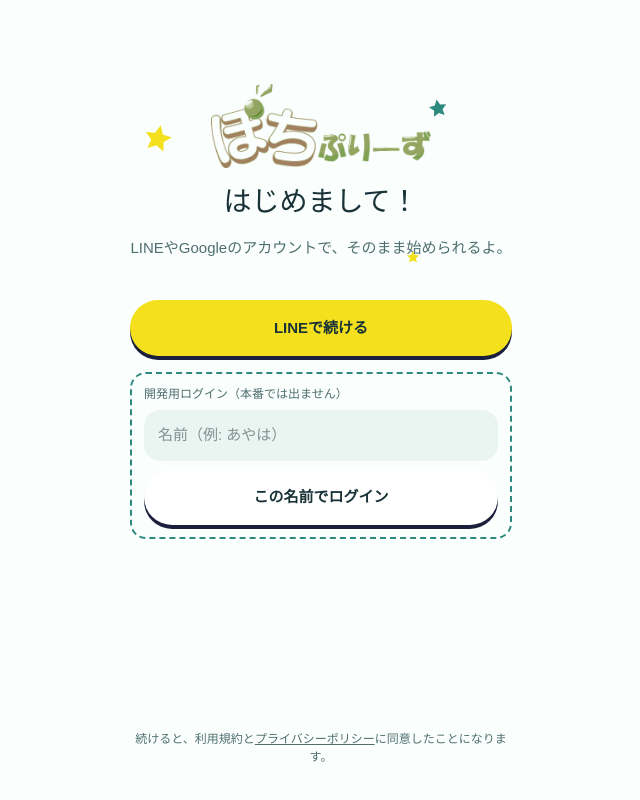
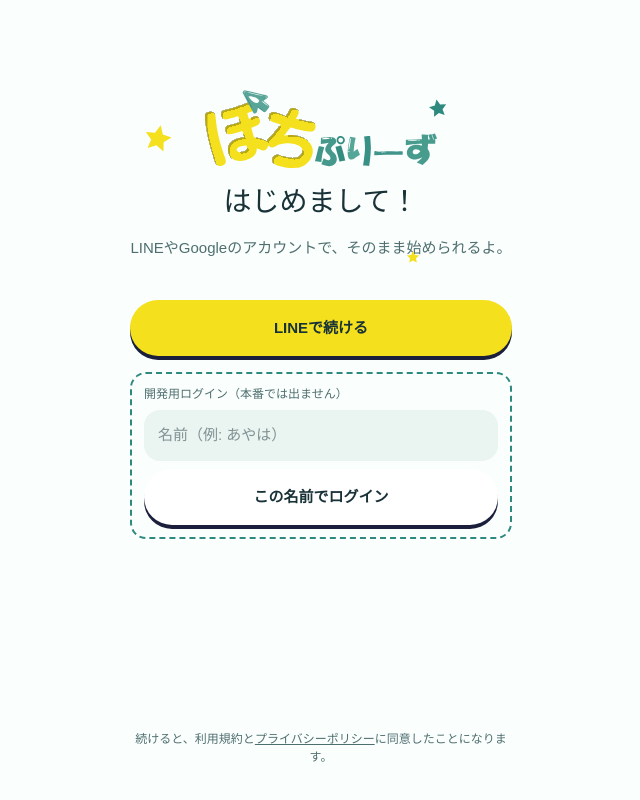
Before and after one commit to jphacks/tkb_2626, a Next.js app: page /login in a window 1280 px wide. Shown: the whole page, without its empty margins (319-959 px from the left). Built offline with nearby package versions, Linux system fonts and the light colour scheme; no server answers; a web font is replaced by a local one.

Commit message:
ロゴを新しいSVGに差し替え
Co-Authored-By: Claude Opus 5.5 <noreply@anthropic.com>

```diff
--- a/src/app/login/page.tsx
+++ b/src/app/login/page.tsx
@@ -61,7 +61,7 @@ export default async function LoginPage(props: PageProps<"/login">) {
   return (
     <main className="relative flex flex-1 flex-col pt-11">
       <div className="flex flex-1 flex-col items-center gap-4 px-6 pt-10">
-        <Image src="/figma/logo-pochiplease.png" alt="ぽちぷりーず" width={220} height={84} priority />
+        <Image src="/logo-pochiplease.svg" alt="ぽちぷりーず" width={232} height={84} priority />
         <h1 className="w-full text-center font-display text-[28px] leading-[1.3]">はじめまして！</h1>
         <p className="w-full text-center text-[15px] leading-[1.6] font-medium text-ink-sub">
           LINEやGoogleのアカウントで、そのまま始められるよ。
--- a/src/app/login/sent/page.tsx
+++ b/src/app/login/sent/page.tsx
@@ -6,7 +6,7 @@ export default function LoginSentPage() {
   return (
     <main className="flex flex-1 flex-col pt-11">
       <div className="flex flex-1 flex-col items-center gap-4 px-6 pt-10">
-        <Image src="/figma/logo-pochiplease.png" alt="ぽちぷりーず" width={220} height={84} priority />
+        <Image src="/logo-pochiplease.svg" alt="ぽちぷりーず" width={232} height={84} priority />
         <h1 className="w-full text-center font-display text-[28px] leading-[1.3]">メールを送ったよ</h1>
         <p className="w-full text-center text-[15px] leading-[1.6] font-medium text-ink-sub">
           届いたメールのリンクを開くと、そのままログインできるよ。リンクは24時間有効です。
--- a/src/components/TopBar.tsx
+++ b/src/components/TopBar.tsx
@@ -13,7 +13,7 @@ export function TopBar({ title, backHref, tone = "ink", action }: { title?: stri
       ) : null}
       <p className={`min-w-0 flex-1 text-[17px] leading-[1.5] font-bold ${tone === "white" ? "text-white" : "text-ink"}`}>{title}</p>
       {action}
-      <Image src="/figma/logo-pochiplease.png" alt="ぽちぷりーず" width={84} height={32} />
+      <Image src="/logo-pochiplease.svg" alt="ぽちぷりーず" width={88} height={32} />
     </header>
   );
 }
```
Also changed, not shown: public/figma/logo-pochiplease.png (deleted), public/logo-pochiplease.svg (added).
